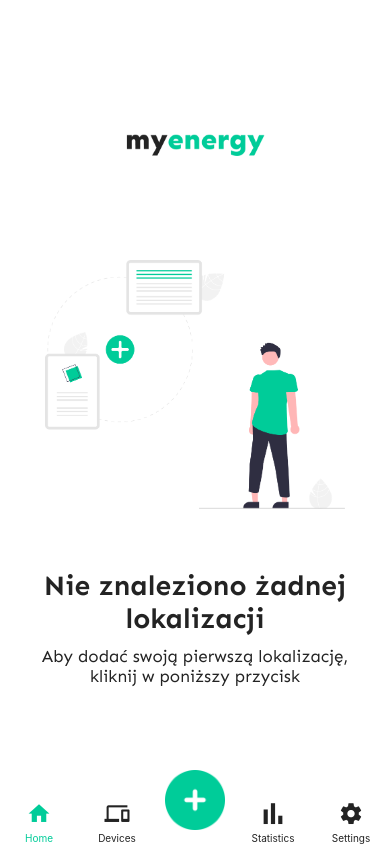
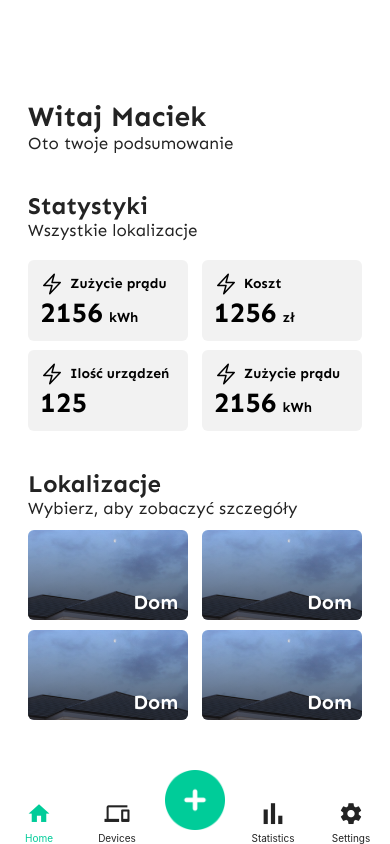
Before and after one commit to hackathon-tdp/myenergy-app, a React Native app: screen /Home in a window 390 px wide. Built offline with nearby package versions, Linux system fonts and the light colour scheme.

Commit message:
feat: Home screen view mock-up

```diff
--- a/package.json
+++ b/package.json
@@ -34,7 +34,8 @@
     "react-native-screens": "~3.18.0",
     "react-native-svg": "13.4.0",
     "react-native-vector-icons": "^9.2.0",
-    "url": "^0.11.0"
+    "url": "^0.11.0",
+    "expo-linear-gradient": "~12.0.1"
   },
   "devDependencies": {
     "@babel/core": "^7.12.9"
--- a/src/components/base/InlineBox.js
+++ b/src/components/base/InlineBox.js
@@ -1,12 +1,13 @@
 import { View, StyleSheet } from "react-native";
 
-export const InlineBox = ({ marginTop, type, children }) => {
+export const InlineBox = ({ marginTop, type, children, alignItems}) => {
     const styles = StyleSheet.create({
         inlineBox: {
             marginTop: marginTop,
             flexDirection: "row",
             flexWrap: "wrap",
             justifyContent: type,
+            alignItems: alignItems,
             width: '100%'
         },
     });
--- a/src/components/typography/Heading.js
+++ b/src/components/typography/Heading.js
@@ -2,7 +2,7 @@ import { useContext } from "react";
 import { StyleSheet, Text } from "react-native";
 import AppContext from "../AppContext";
 
-export const Heading = ({ marginTop, textAlign, children }) => {
+export const Heading = ({ marginTop, textAlign, children, size }) => {
     const { theme } = useContext(AppContext);
 
     const styles = StyleSheet.create({
@@ -11,7 +11,7 @@ export const Heading = ({ marginTop, textAlign, children }) => {
             textAlign: textAlign,
 
             fontFamily: theme.font.bold,
-            fontSize: theme.textSize.large,
+            fontSize: size==='small'? theme.textSize.big : theme.textSize.large,
             color: theme.colors.headerText,
         },
     });
--- a/src/variables.js
+++ b/src/variables.js
@@ -25,6 +25,7 @@ export const lightTheme = {
     },
     textSize: {
         large: 28,
+        big: 24,
         medium: 17,
     }
 }
--- a/src/views/Home.js
+++ b/src/views/Home.js
@@ -1,12 +1,21 @@
 import { Wrapper } from "../components/Wrapper";
-import { TextInput, Text, Image, SafeAreaView } from "react-native";
+import {
+    TextInput,
+    Text,
+    Image,
+    SafeAreaView,
+    View,
+    ImageBackground,
+} from "react-native";
 
 import React, { useState } from "react";
 import { Heading } from "../components/typography/Heading";
 import { Description } from "../components/typography/Description";
+import { InlineBox } from "../components/base/InlineBox";
+import Icon from "../components/base/Icon";
+import { LinearGradient } from "expo-linear-gradient";
 
-export const Home = () => {
-    return (
+const NoLocalisations = () => (
     <Wrapper justifyContent='center' alignItems='center'>
         <Image
             style={{
@@ -25,8 +34,159 @@ export const Home = () => {
             }}
             source={require("../../assets/img/home.png")}
         />
-            <Heading textAlign='center' marginTop={60}>Nie znaleziono żadnej lokalizacji</Heading>
-            <Description textAlign='center' marginTop={11}>Aby dodać swoją pierwszą lokalizację, kliknij w poniższy przycisk</Description>
+        <Heading textAlign='center' marginTop={60}>
+            Nie znaleziono żadnej lokalizacji
+        </Heading>
+        <Description textAlign='center' marginTop={11}>
+            Aby dodać swoją pierwszą lokalizację, kliknij w poniższy przycisk
+        </Description>
+    </Wrapper>
+);
+
+const HomeProper = () => {
+    const Box = ({ title, value, unit }) => {
+        return (
+            <View
+                style={{
+                    backgroundColor: "#f2f2f2",
+                    width: "48%",
+                    padding: 12,
+                    borderRadius: 6,
+                }}
+            >
+                <InlineBox>
+                    <Icon type='power' color='#000' />
+                    <Text
+                        style={{
+                            marginLeft: 6,
+                            marginTop: 3,
+                            fontSize: 14,
+                            fontFamily: "SenBold",
+                        }}
+                    >
+                        {title}
+                    </Text>
+                </InlineBox>
+                <InlineBox alignItems='baseline'>
+                    <Text
+                        style={{
+                            fontFamily: "SenBold",
+                            fontSize: 28,
+                            color: "#000",
+                        }}
+                    >
+                        {value}
+                    </Text>
+                    <Text
+                        style={{
+                            marginLeft: 6,
+                            fontSize: 14,
+                            fontFamily: "SenBold",
+                        }}
+                    >
+                        {unit}
+                    </Text>
+                </InlineBox>
+            </View>
+        );
+    };
+
+    const MainStats = () => {
+        return (
+            <View style={{ marginTop: 20 }}>
+                <InlineBox type='space-between'>
+                    <Box title='Zużycie prądu' value='2156' unit='kWh' />
+                    <Box title='Koszt' value='1256' unit='zł' />
+                </InlineBox>
+                <InlineBox type='space-between' marginTop={9}>
+                    <Box title='Ilość urządzeń' value='125' unit='' />
+                    <Box title='Zużycie prądu' value='2156' unit='kWh' />
+                </InlineBox>
+            </View>
+        );
+    };
+
+    const LocalisationList = () => {
+        const Localisation = () => {
+            return (
+                <View
+                    style={{
+                        resizeMode: "contain",
+                        width: "48%",
+                        height: undefined,
+                        aspectRatio: 16 / 9,
+                        borderRadius: 6,
+                        overflow: "hidden",
+                    }}
+                >
+                    <ImageBackground
+                        style={{
+                            resizeMode: "contain",
+                            width: "100%",
+                            height: undefined,
+                            aspectRatio: 16 / 9,
+                        }}
+                        source={require("../../assets/defaults/house.png")}
+                    >
+                        <LinearGradient
+                            colors={["transparent", "rgba(25,23,23,0.65)"]}
+                            style={{
+                                width: "100%",
+                                height: "100%",
+                                position: "absolute",
+                            }}
+                        />
+                        <Text
+                            style={{
+                                color: "#ffffff",
+                                fontSize: 20,
+                                fontFamily: "SenBold",
+                                position: "absolute",
+                                bottom: 6,
+                                right: 10,
+                            }}
+                        >
+                            Dom
+                        </Text>
+                    </ImageBackground>
+                </View>
+            );
+        };
+
+        return (
+            <View style={{ marginTop: 6 }}>
+                <InlineBox type='space-between' marginTop={6}>
+                    <Localisation />
+                    <Localisation />
+                </InlineBox>
+                <InlineBox type='space-between' marginTop={10}>
+                    <Localisation />
+                    <Localisation />
+                </InlineBox>
+            </View>
+        );
+    };
+
+    return (
+        <Wrapper>
+            <Heading marginTop={100}>Witaj Maciek</Heading>
+            <Description>Oto twoje podsumowanie</Description>
+            <Heading marginTop={38} size='small'>
+                Statystyki
+            </Heading>
+            <Description>Wszystkie lokalizacje</Description>
+            <MainStats />
+            <Heading marginTop={38} size='small'>
+                Lokalizacje
+            </Heading>
+            <Description>Wybierz, aby zobaczyć szczegóły</Description>
+            <LocalisationList />
         </Wrapper>
     );
 };
+
+export const Home = () => {
+    const localisations = true;
+
+    return localisations ? <HomeProper /> : <NoLocalisations />;
+};
```
Also changed, not shown: assets/defaults/house.png (added), 1 other file (tests, documents, lock files or other folders). Lines whose indentation alone changed are shown as unchanged.
